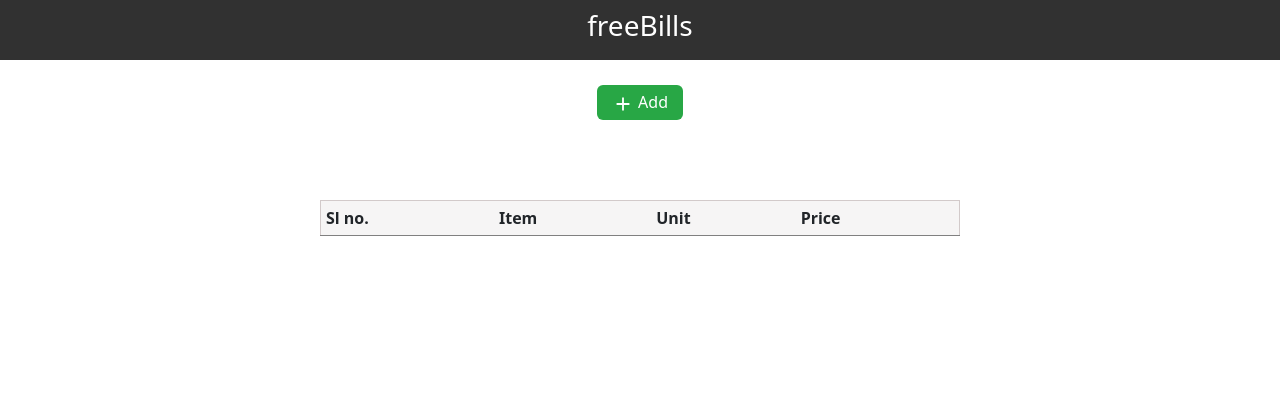
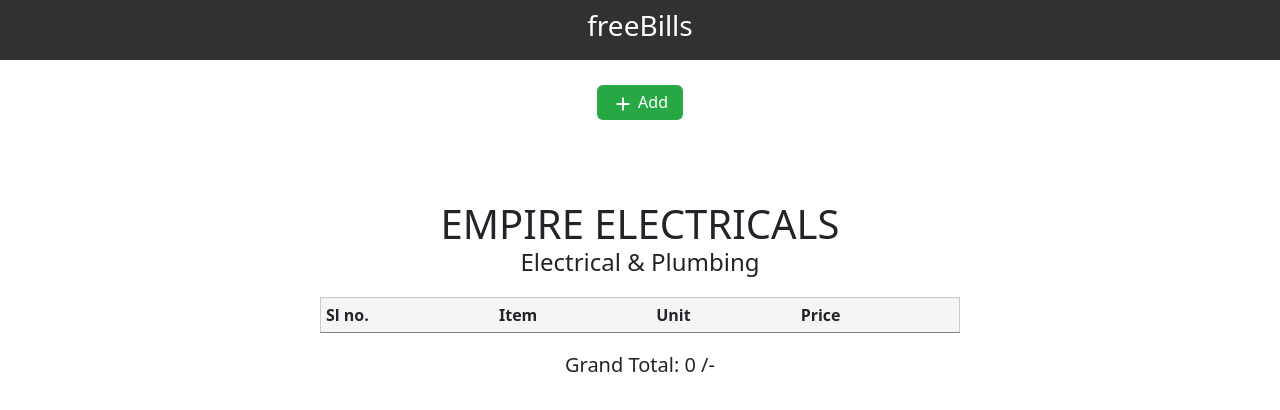
Before and after one commit to safvanms/freeBills, a React (Create React App) app: page / in a window 1280 px wide. Shown: the top 410 px of the page. Built offline with nearby package versions, Linux system fonts and the light colour scheme; a web font is replaced by a local one.

Commit message:
contents added

```diff
--- a/src/component/Home/Home.jsx
+++ b/src/component/Home/Home.jsx
@@ -53,7 +53,9 @@ const Home = () => {
     }
   };
 
-
+  const calculateTotal = () => {
+    return data.reduce((total, elem) => total + parseFloat(elem.price), 0);
+  };
 
   const onClose = () => {
     setOpen(false)
@@ -79,11 +81,15 @@ const Home = () => {
           <BsDownload size={20} />
         </button>}
        {data.length>0&& <button className="clear__button" onClick={clearData}>
-          <MdClear size={20} style={{marginBottom:"1px"}} /> Clear all
+          <MdClear size={20} style={{marginBottom:"1px"}} /> Delete
         </button>}
       </div>
 
       <div className="sheet" id='table-to-convert'>
+        <div className='heading'>
+        <h1 >EMPIRE ELECTRICALS</h1>
+        <h4 >Electrical & Plumbing</h4>
+        </div>
         <table  className="table__container">
           <thead className="table__heads">
             <tr>
@@ -104,6 +110,7 @@ const Home = () => {
             ))}
           </tbody>
         </table>
+        <h5 >Grand Total: {calculateTotal()} /-</h5>
       </div>
 
       {open && (
--- a/src/component/Home/home.css
+++ b/src/component/Home/home.css
@@ -50,13 +50,20 @@
   background-color: rgb(170, 38, 34);
 }
 
+.heading * {
+  margin: 0;
+  text-align: center;
+}
+
 
 
 /* table section */
 
-.sheet{
+.sheet {
   width: 100%;
   display: flex;
+  gap: 20px;
+  flex-direction: column;
   justify-content: center;
   align-items: center;
   padding-top: 50px;
@@ -67,7 +74,7 @@
   border: 1px solid rgb(210, 202, 202);
 }
 
-.table__heads  {
+.table__heads {
   background-color: #f6f5f5;
 }
 
@@ -82,8 +89,7 @@
 }
 
 .table__body td {
-  padding: 2px;
-  padding-left: 6px;
+  padding: 3px;
 }
 
 /* dialogue section  */
@@ -127,7 +133,7 @@
   border-radius: 4px;
 }
 
-.dialogue__btn{
+.dialogue__btn {
   display: flex;
   justify-content: space-around;
 }
@@ -160,19 +166,16 @@
   color: #fff;
 }
 
-
 @media (max-width: 800px) {
   .table__container {
     width: 90%;
     padding-inline: 10px;
   }
 
-  .sheet{
+  .sheet {
     padding-top: 20px;
   }
   .dialog {
     width: 90%;
   }
-
-
 }
```
Lines whose indentation alone changed are shown as unchanged.
